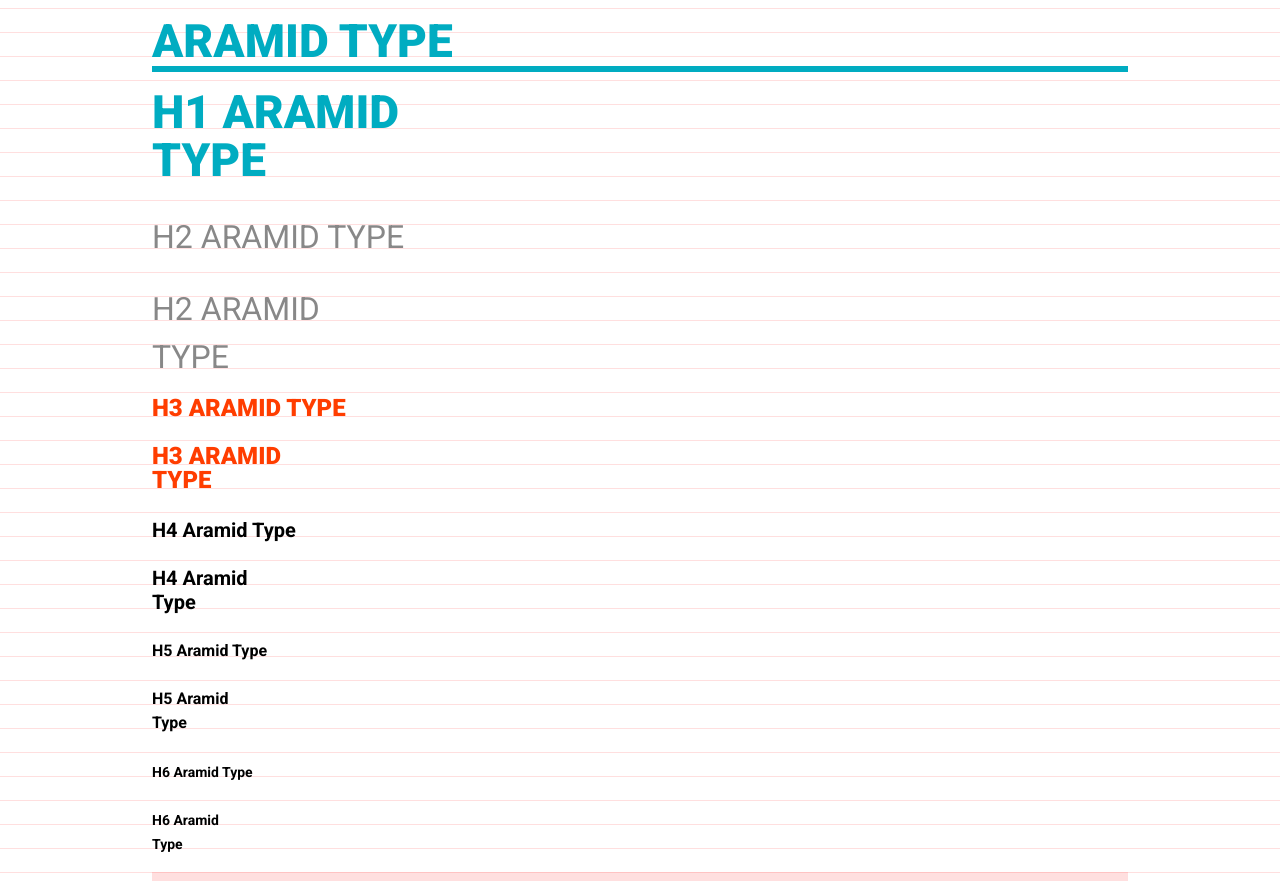
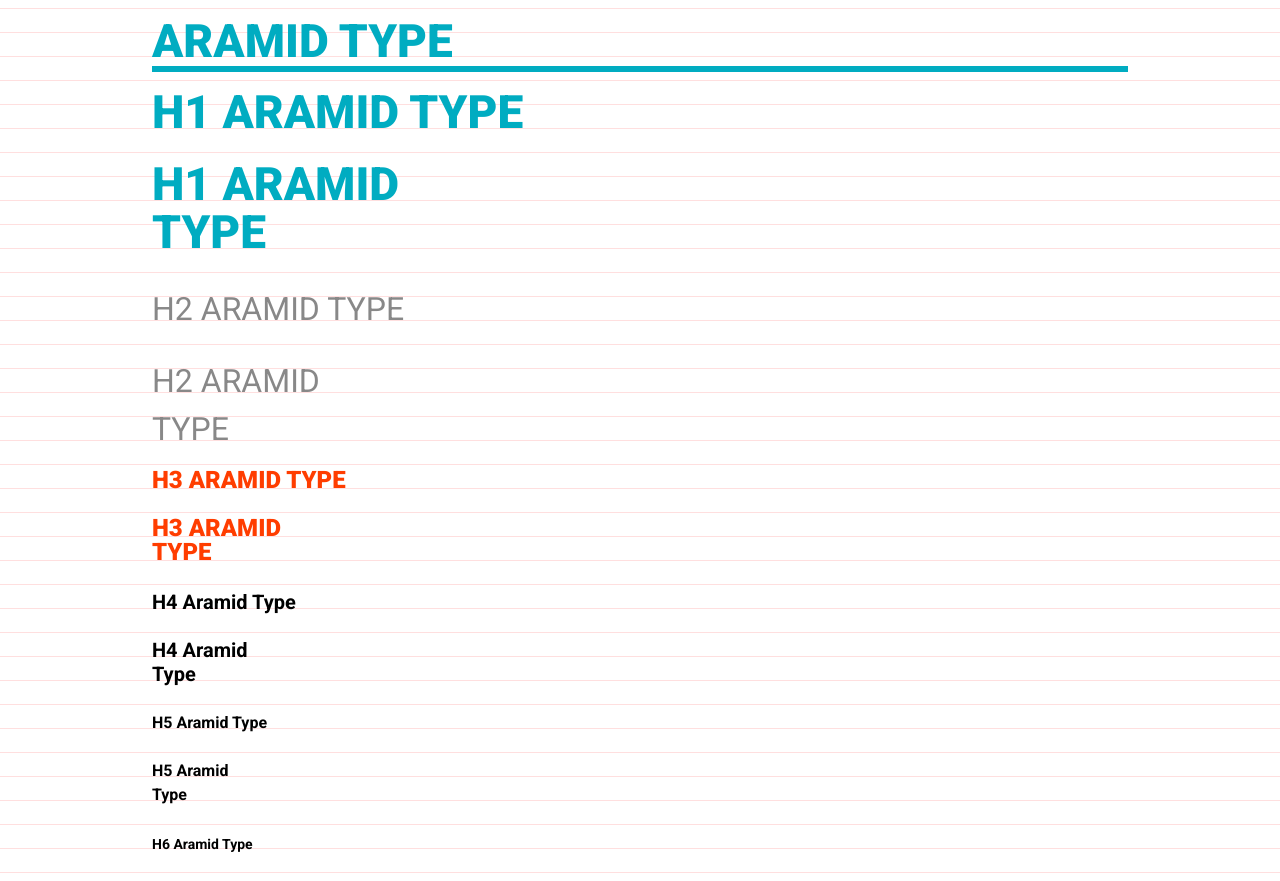
Before and after one commit to Chmood/aramid, a website: page src/index.html in a window 1280 px wide. Shown: the part 1350-2231 px from the top of the page. Drawn offline with nearby package versions, Linux system fonts and the light colour scheme; files that its build step writes are made by us from their sources; no server answers.

Commit message:
Forgotten an onliner H1 in index.html

```diff
--- a/src/index.html
+++ b/src/index.html
@@ -96,6 +96,7 @@
 
 				<h1 class="section-title" id="type">Aramid Type</h1>
 
+				<h1>H1 Aramid Type</h1>
 				<h1>H1 Aramid<br> Type</h1>
 
 				<h2>H2 Aramid Type</h2>
```
